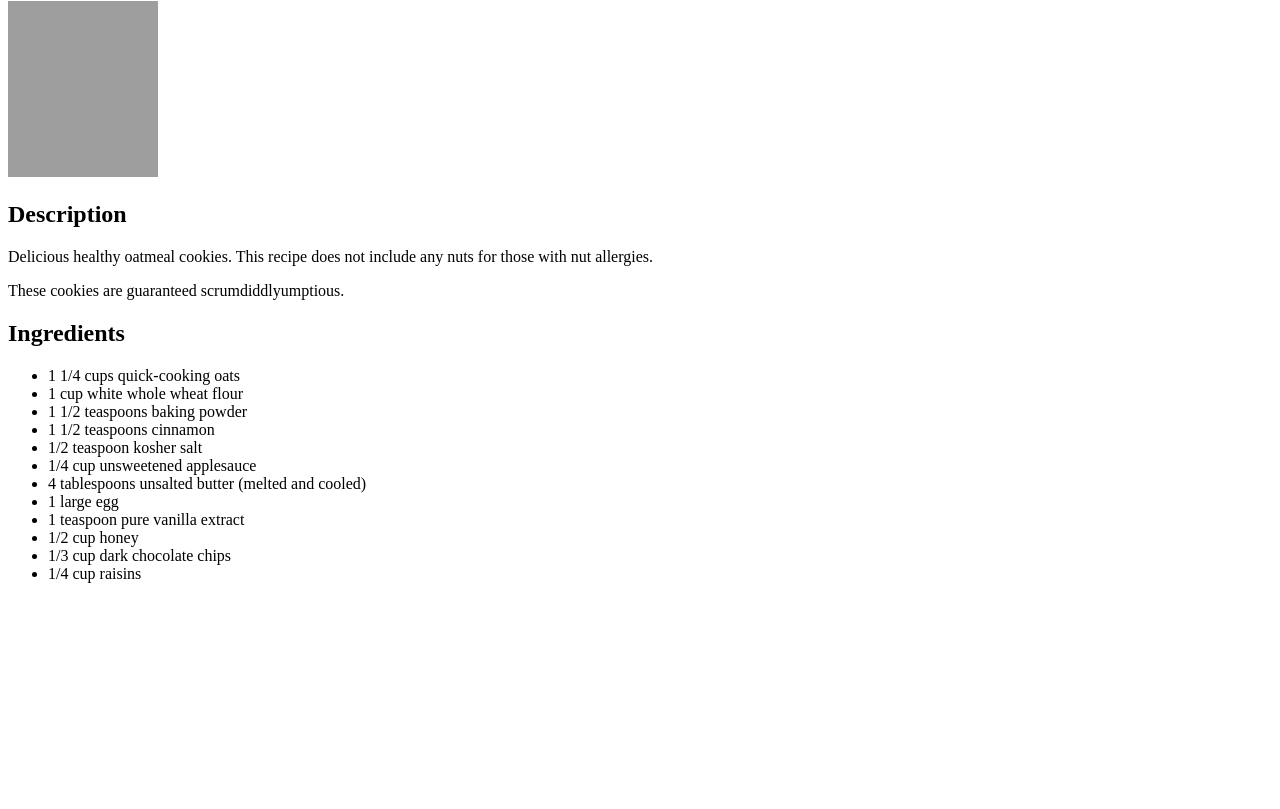
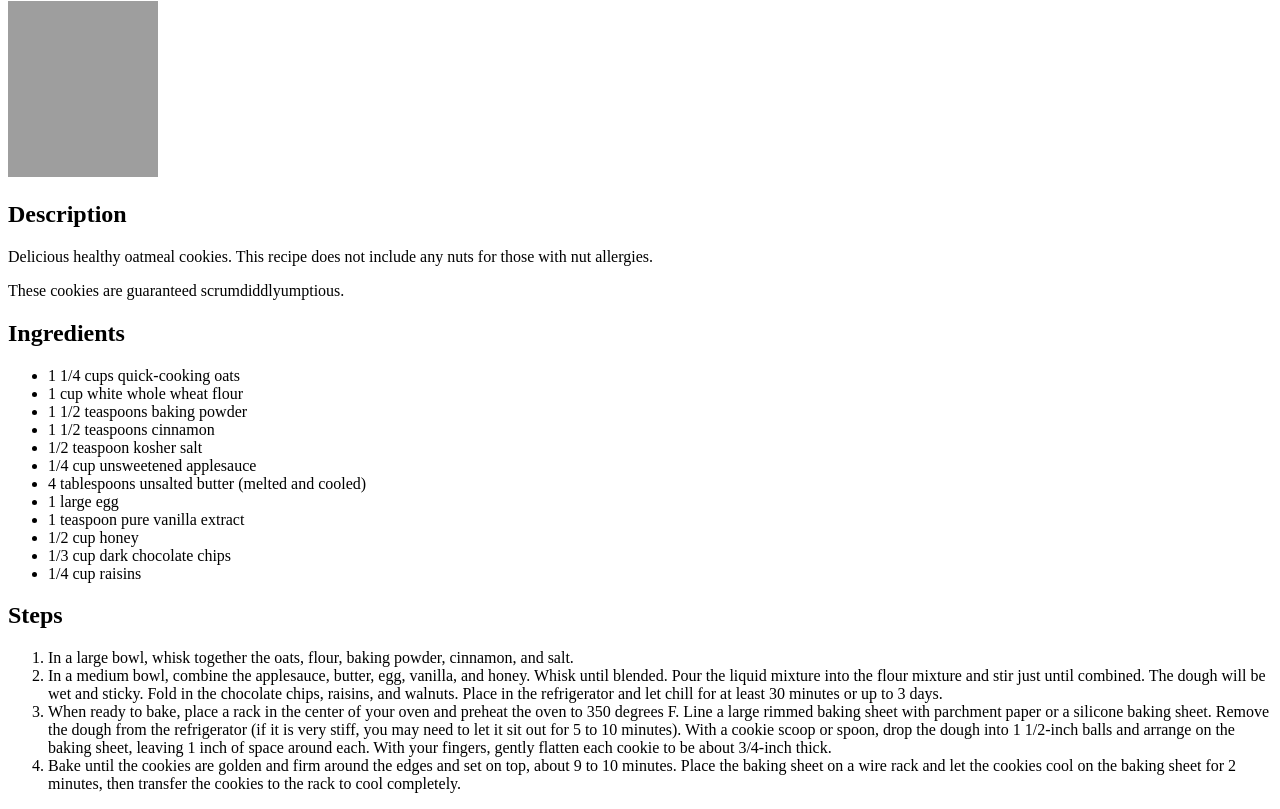
Before and after one commit to Info-Psyche/odin-recipes, a plain HTML site: page recipes/cookie.html in a window 1280 px wide. Shown: the part 79-888 px from the top of the page. Before the commit the page ends 800 px from the top, so only its background shows below. Drawn offline with Linux system fonts and the light colour scheme; grey boxes are pictures that could not be loaded.

```diff
--- a/recipes/cookie.html
+++ b/recipes/cookie.html
@@ -29,5 +29,21 @@
             <li>1/3 cup dark chocolate chips</li>
             <li>1/4 cup raisins</li>
         </ul>
+        <h2>Steps</h2>
+        <ol>
+            <li>In a large bowl, whisk together the oats, flour, baking powder, cinnamon, and salt.</li>
+            <li>In a medium bowl, combine the applesauce, butter, egg, vanilla, and honey. Whisk until blended.
+                Pour the liquid mixture into the flour mixture and stir just until combined. The dough will be wet
+                and sticky. Fold in the chocolate chips, raisins, and walnuts. Place in the refrigerator and let chill
+                for at least 30 minutes or up to 3 days.</li>
+            <li>When ready to bake, place a rack in the center of your oven and preheat the oven to 350 degrees F.
+                Line a large rimmed baking sheet with parchment paper or a silicone baking sheet. Remove the dough
+                from the refrigerator (if it is very stiff, you may need to let it sit out for 5 to 10 minutes). With
+                a cookie scoop or spoon, drop the dough into 1 1/2-inch balls and arrange on the baking sheet, leaving
+                1 inch of space around each. With your fingers, gently flatten each cookie to be about 3/4-inch thick.</li>
+            <li>Bake until the cookies are golden and firm around the edges and set on top, about 9 to 10 minutes.
+                Place the baking sheet on a wire rack and let the cookies cool on the baking sheet for 2 minutes,
+                then transfer the cookies to the rack to cool completely.</li>
+        </ol>
     </body>
 </html>
```
